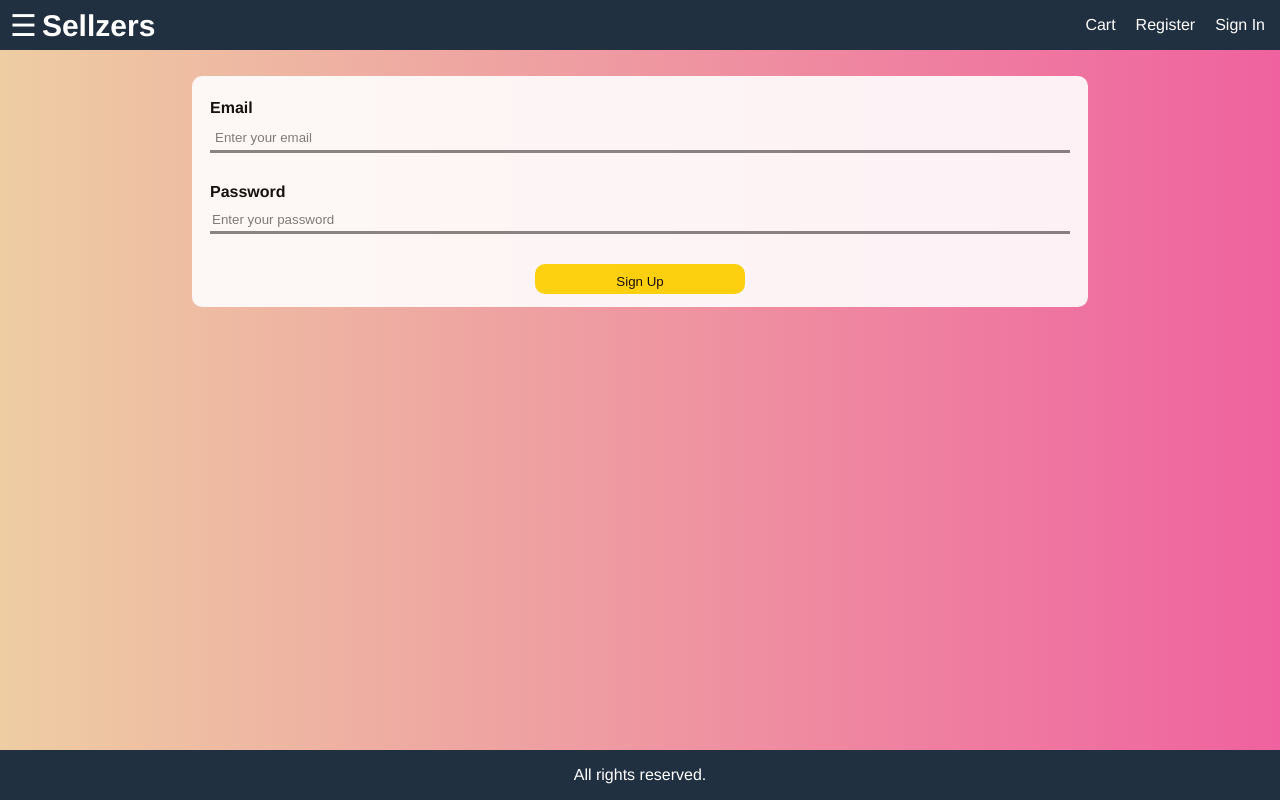
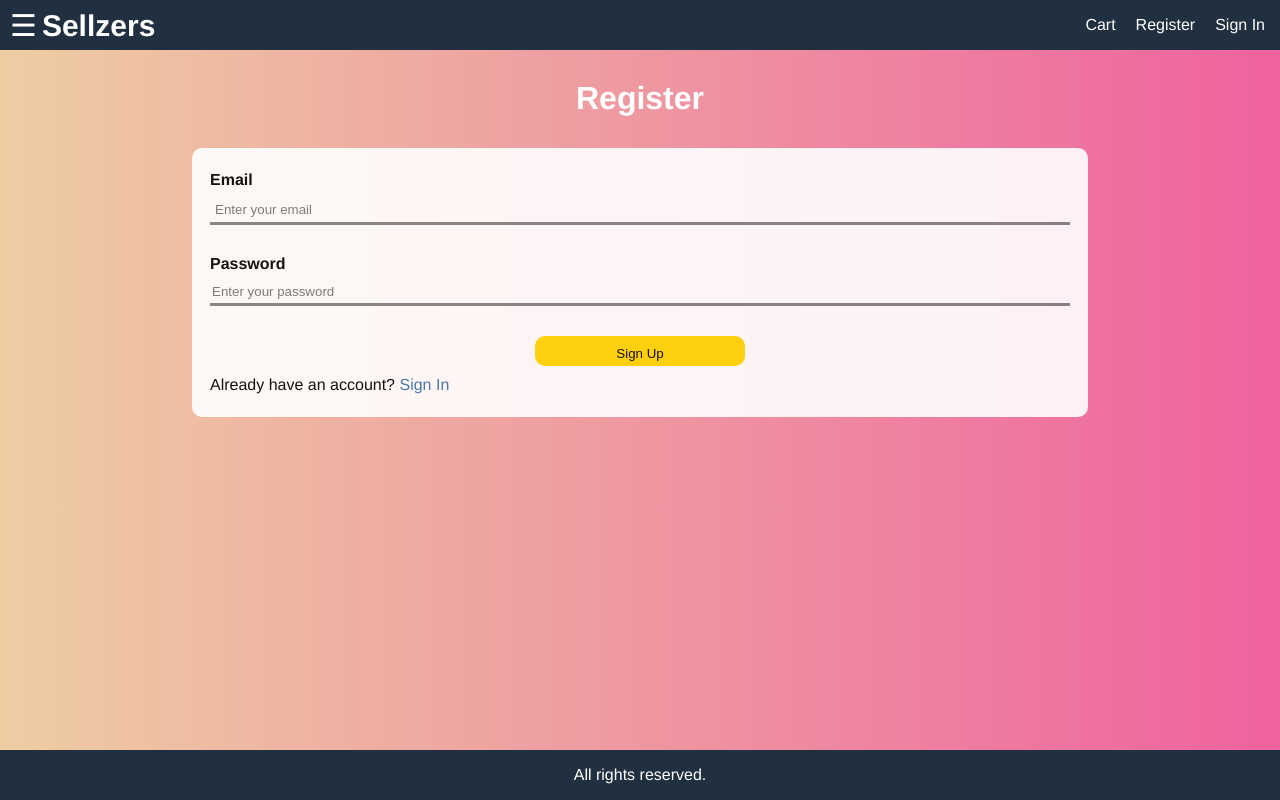
Before and after one commit to hudaabbas/sellzer_ecommerce_microservice, a React (Create React App) app in the folder webapp/: page /register in a window 1280 px wide. Built offline with nearby package versions, Linux system fonts and the light colour scheme.

Commit message:
added links between pages and page titles

```diff
--- a/webapp/src/Screens/RegisterScreen.js
+++ b/webapp/src/Screens/RegisterScreen.js
@@ -88,6 +88,7 @@ validateForm() {
 render() {
   return (
     <div>
+      <div className="heading">Register</div>
       <div className="form">
         <Form method="post" name="userRegistrationForm" onSubmit= {this.submituserRegistrationForm} >
           <FormGroup>
@@ -107,6 +108,14 @@ render() {
           <div className="d-flex justify-content-center mt-3 login_container">
             <Button type="submit" className="btn btn-login">Sign Up</Button>
           </div>
+          <div className="input-container">
+            <div className="d-flex justify-content-center links">
+              Already have an account? <Link href="/signin" to="/signin" className="linka">Sign In</Link>
+            </div>
+            {/* <div className="d-flex justify-content-center links">
+              <a className="linka">Forgot your password?</a>
+            </div> */}
+          </div>
         </Form>
       </div>
     </div>
--- a/webapp/src/Screens/SigninScreen.js
+++ b/webapp/src/Screens/SigninScreen.js
@@ -90,6 +90,7 @@ validateForm() {
 render() {
   return (
     <div>
+      <div className="heading">Sign In</div>
       <div className="form">
         <Form method="post" name="userRegistrationForm" onSubmit= {this.submituserRegistrationForm} >
           <FormGroup>
```
